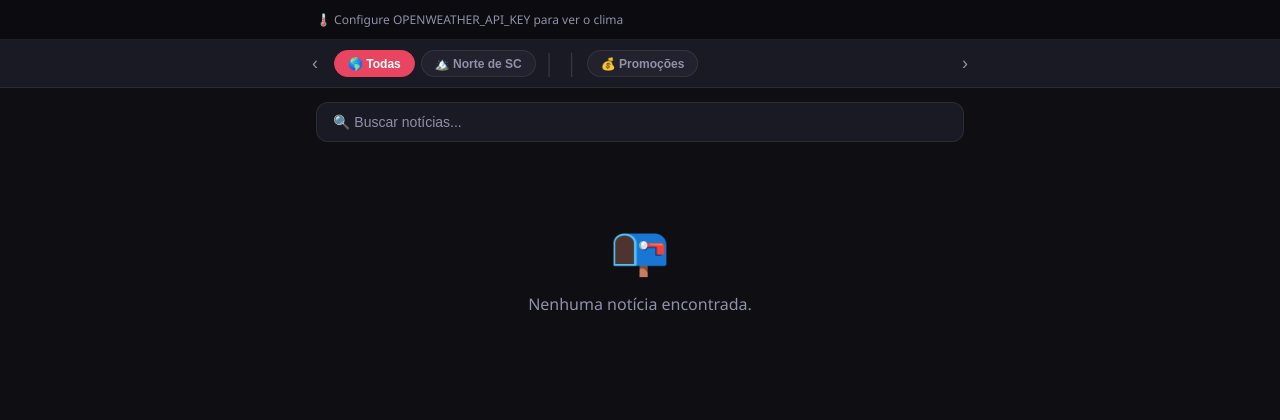
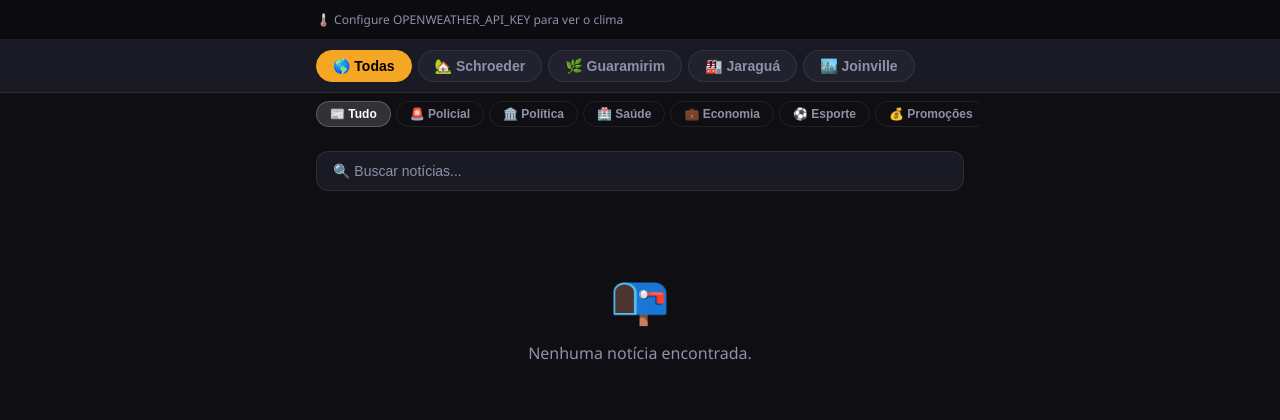
Before and after one commit to diogolessmann/radio-sc-news, a Flask app: page / in a window 1280 px wide. Shown: the part 63-483 px from the top of the page. Run offline with Flask 3, Linux system fonts and the light colour scheme; data that the repository does not hold is empty.

Commit message:
Implementa sistema de filtros 2 barras (cidade + categoria)
- Substitui barra única de filtros por 2 barras independentes:
  cidades no topo, categorias abaixo
- Suporte a filtro combinado cidade+categoria (ex: Saúde em Schroeder)
- Badges de contagem em cada aba via /api/counts
- Tema de cor na cats-bar muda conforme categoria ativa
- loadNews() agora usa activeCity/activeCat em vez de currentFilter
- Footer links migrados de setFilter() para setCity()/setCat()
- Esporte oculto de 'Todas' — só aparece quando selecionado

Co-Authored-By: Claude Sonnet 4.6 <noreply@anthropic.com>

```diff
--- a/app.py
+++ b/app.py
@@ -139,21 +139,17 @@ def api_news():
     where = ['n.active = 1']
     params = []
 
-    if region == 'norte':
-        placeholders = ','.join('?' * len(NORTE_SC_CITIES))
-        where.append(f'n.city IN ({placeholders})')
-        params.extend(NORTE_SC_CITIES)
-        # Futebol fora do filtro regional também
-        where.append("n.category != 'esporte'")
-    elif city:
+    # Filtro de cidade (independente)
+    if city:
         where.append('n.city = ?')
         params.append(city)
-        where.append("n.category != 'esporte'")
-    elif category:
+
+    # Filtro de categoria (independente — combina com cidade)
+    if category:
         where.append('n.category = ?')
         params.append(category)
     else:
-        # "Todas" — exclui futebol, que fica só na aba Esporte
+        # Esporte só aparece quando explicitamente selecionado
         where.append("n.category != 'esporte'")
 
     if search:
@@ -295,6 +291,23 @@ def api_deals():
     except Exception as e:
         logger.error(f"Erro ao buscar ofertas ML: {e}")
         return jsonify({'deals': [], 'cached': False})
+
+
+@app.route('/api/counts')
+def api_counts():
+    """Contagem de notícias por cidade e categoria para os badges."""
+    conn = get_db()
+    city_rows = conn.execute(
+        "SELECT city, COUNT(*) as n FROM news WHERE active=1 AND category != 'esporte' GROUP BY city"
+    ).fetchall()
+    cat_rows = conn.execute(
+        "SELECT category, COUNT(*) as n FROM news WHERE active=1 GROUP BY category"
+    ).fetchall()
+    conn.close()
+    return jsonify({
+        'cities': {r['city']: r['n'] for r in city_rows},
+        'categories': {r['category']: r['n'] for r in cat_rows}
+    })
 
 
 @app.route('/api/cities')
--- a/templates/index.html
+++ b/templates/index.html
@@ -308,49 +308,60 @@
   }
   .promo-relampago:hover { background: rgba(245,166,35,0.2); }
 
-  /* ── FILTERS ── */
-  .filters-bar {
+  /* ── CITIES BAR ── */
+  .cities-bar {
     background: var(--surface);
     border-bottom: 1px solid var(--border);
   }
-  .filters-wrapper {
+  .cities-inner {
     max-width: 680px;
     margin: 0 auto;
     display: flex;
-    align-items: center;
-  }
-  .filters-inner {
-    display: flex;
     gap: 6px;
+    padding: 10px 16px;
     overflow-x: auto;
     scrollbar-width: none;
-    padding: 10px 4px;
-    flex: 1;
-    scroll-behavior: smooth;
   }
-  .filters-inner::-webkit-scrollbar { display: none; }
-  .filters-arrow {
-    background: transparent;
-    border: none;
-    color: var(--text2);
-    width: 30px;
-    height: 30px;
-    border-radius: 50%;
-    display: flex;
-    align-items: center;
-    justify-content: center;
-    cursor: pointer;
-    flex-shrink: 0;
-    font-size: 18px;
-    transition: color 0.2s;
-  }
-  .filters-arrow:hover { color: var(--accent); }
-  .filter-btn {
+  .cities-inner::-webkit-scrollbar { display: none; }
+  .city-btn {
     white-space: nowrap;
     background: var(--surface2);
     border: 1px solid var(--border);
     color: var(--text2);
     border-radius: 20px;
+    padding: 7px 16px;
+    font-size: 14px;
+    font-weight: 700;
+    cursor: pointer;
+    transition: all 0.2s;
+    flex-shrink: 0;
+  }
+  .city-btn:hover { border-color: var(--accent2); color: var(--text); }
+  .city-btn.active { background: var(--accent2); border-color: var(--accent2); color: #000; font-weight: 800; }
+  .city-btn .count { font-size: 10px; opacity: 0.7; margin-left: 3px; }
+
+  /* ── CATEGORIES BAR ── */
+  .cats-bar {
+    background: var(--bg);
+    border-bottom: 2px solid transparent;
+    transition: border-color 0.3s;
+  }
+  .cats-inner {
+    max-width: 680px;
+    margin: 0 auto;
+    display: flex;
+    gap: 5px;
+    padding: 8px 16px;
+    overflow-x: auto;
+    scrollbar-width: none;
+  }
+  .cats-inner::-webkit-scrollbar { display: none; }
+  .cat-btn {
+    white-space: nowrap;
+    background: transparent;
+    border: 1px solid var(--border);
+    color: var(--text2);
+    border-radius: 16px;
     padding: 5px 13px;
     font-size: 12px;
     font-weight: 600;
@@ -358,12 +369,28 @@
     transition: all 0.2s;
     flex-shrink: 0;
   }
-  .filter-btn:hover { border-color: var(--accent); color: var(--text); }
-  .filter-btn.active {
-    background: var(--accent);
-    border-color: var(--accent);
-    color: #fff;
-  }
+  .cat-btn:hover { color: var(--text); border-color: rgba(255,255,255,0.2); }
+  .cat-btn .count { font-size: 10px; opacity: 0.65; margin-left: 2px; }
+  .cat-btn.active { color: #fff; }
+  .cat-btn[data-cat=""].active          { background: rgba(255,255,255,0.15); border-color: rgba(255,255,255,0.2); }
+  .cat-btn[data-cat="policial"].active  { background: #e74c3c; border-color: #e74c3c; }
+  .cat-btn[data-cat="politica"].active  { background: #9b59b6; border-color: #9b59b6; }
+  .cat-btn[data-cat="saude"].active     { background: #1abc9c; border-color: #1abc9c; }
+  .cat-btn[data-cat="economia"].active  { background: #e67e22; border-color: #e67e22; }
+  .cat-btn[data-cat="esporte"].active   { background: #27ae60; border-color: #27ae60; }
+  .cat-btn[data-cat="clima"].active     { background: #3498db; border-color: #3498db; }
+  .cat-btn[data-cat="cultura"].active   { background: #e91e8c; border-color: #e91e8c; }
+  .cat-btn[data-cat="promos"].active    { background: var(--accent2); border-color: var(--accent2); color: #000; }
+
+  /* Linha colorida na cats-bar conforme categoria ativa */
+  .cats-bar.theme-policial  { border-color: #e74c3c; }
+  .cats-bar.theme-politica  { border-color: #9b59b6; }
+  .cats-bar.theme-saude     { border-color: #1abc9c; }
+  .cats-bar.theme-economia  { border-color: #e67e22; }
+  .cats-bar.theme-esporte   { border-color: #27ae60; }
+  .cats-bar.theme-clima     { border-color: #3498db; }
+  .cats-bar.theme-cultura   { border-color: #e91e8c; }
+  .cats-bar.theme-promos    { border-color: var(--accent2); }
 
   /* ── SEARCH ── */
   .search-bar {
@@ -758,13 +785,27 @@
   <div class="deals-scroll" id="dealsScroll"></div>
 </div>
 
-<div class="filters-bar">
-  <div class="filters-wrapper">
-    <button class="filters-arrow" onclick="scrollFilters(-1)">‹</button>
-    <div class="filters-inner" id="filtersBar">
-      <button class="filter-btn active" data-type="all" onclick="setFilter('all','')">🌎 Todas</button>
-    </div>
-    <button class="filters-arrow" onclick="scrollFilters(1)">›</button>
+<!-- Barra de Cidades -->
+<div class="cities-bar">
+  <div class="cities-inner">
+    <button class="city-btn active" data-city="" onclick="setCity('')">🌎 Todas</button>
+    <button class="city-btn" data-city="Schroeder" onclick="setCity('Schroeder')">🏡 Schroeder</button>
+    <button class="city-btn" data-city="Guaramirim" onclick="setCity('Guaramirim')">🌿 Guaramirim</button>
+    <button class="city-btn" data-city="Jaraguá do Sul" onclick="setCity('Jaraguá do Sul')">🏭 Jaraguá</button>
+    <button class="city-btn" data-city="Joinville" onclick="setCity('Joinville')">🏙️ Joinville</button>
+  </div>
+</div>
+
+<!-- Barra de Categorias -->
+<div class="cats-bar" id="catsBar">
+  <div class="cats-inner">
+    <button class="cat-btn active" data-cat="" onclick="setCat('')">📰 Tudo</button>
+    <button class="cat-btn" data-cat="policial" onclick="setCat('policial')">🚨 Policial</button>
+    <button class="cat-btn" data-cat="politica" onclick="setCat('politica')">🏛️ Política</button>
+    <button class="cat-btn" data-cat="saude" onclick="setCat('saude')">🏥 Saúde</button>
+    <button class="cat-btn" data-cat="economia" onclick="setCat('economia')">💼 Economia</button>
+    <button class="cat-btn" data-cat="esporte" onclick="setCat('esporte')">⚽ Esporte</button>
+    <button class="cat-btn" data-cat="promos" onclick="setCat('promos')">💰 Promoções</button>
   </div>
 </div>
 
@@ -803,17 +844,17 @@
     <div class="footer-grid">
       <div class="footer-col">
         <h4>Cidades</h4>
-        <a onclick="setFilter('city','Schroeder');scrollToFeed()">🏡 Schroeder</a>
-        <a onclick="setFilter('city','Guaramirim');scrollToFeed()">🌿 Guaramirim</a>
-        <a onclick="setFilter('city','Jaraguá do Sul');scrollToFeed()">🏭 Jaraguá do Sul</a>
-        <a onclick="setFilter('city','Joinville');scrollToFeed()">🏙️ Joinville</a>
+        <a href="#" onclick="setCity('Schroeder');scrollToFeed();return false">🏡 Schroeder</a>
+        <a href="#" onclick="setCity('Guaramirim');scrollToFeed();return false">🌿 Guaramirim</a>
+        <a href="#" onclick="setCity('Jaraguá do Sul');scrollToFeed();return false">🏭 Jaraguá do Sul</a>
+        <a href="#" onclick="setCity('Joinville');scrollToFeed();return false">🏙️ Joinville</a>
       </div>
       <div class="footer-col">
         <h4>Categorias</h4>
-        <a onclick="setFilter('cat','policial');scrollToFeed()">🚨 Policial</a>
-        <a onclick="setFilter('cat','politica');scrollToFeed()">🏛️ Política</a>
-        <a onclick="setFilter('cat','esporte');scrollToFeed()">⚽ Esporte</a>
-        <a onclick="setFilter('cat','clima');scrollToFeed()">🌧️ Clima</a>
+        <a href="#" onclick="setCat('policial');scrollToFeed();return false">🚨 Policial</a>
+        <a href="#" onclick="setCat('politica');scrollToFeed();return false">🏛️ Política</a>
+        <a href="#" onclick="setCat('esporte');scrollToFeed();return false">⚽ Esporte</a>
+        <a href="#" onclick="setCat('clima');scrollToFeed();return false">🌧️ Clima</a>
       </div>
     </div>
     <div class="footer-bottom">
@@ -831,7 +872,8 @@ let currentPlayingId = null;
 let currentPage = 1;
 let isLoading = false;
 let hasMore = true;
-let currentFilter = { type: 'all', value: '' };
+let activeCity = '';   // '' = todas as cidades
+let activeCat  = '';   // '' = todas as categorias (excl. esporte)
 let searchQuery = '';
 let searchTimer = null;
 let adInsertEvery = 5;
@@ -858,7 +900,7 @@ const CITY_EMOJI = {
 window.addEventListener('DOMContentLoaded', async () => {
   loadWeather();
   loadDeals();
-  await loadFilterOptions();
+  loadCounts();
   await loadNews(1);
 });
 
@@ -910,69 +952,75 @@ async function loadDeals() {
   } catch(e) {}
 }
 
-function scrollFilters(dir) {
-  document.getElementById('filtersBar').scrollLeft += dir * 160;
-}
-
 function scrollToFeed() {
   document.getElementById('feed').scrollIntoView({ behavior: 'smooth' });
 }
 
-// ── FILTERS ──
-async function loadFilterOptions() {
+// ── COUNTS (badges nas abas) ──
+async function loadCounts() {
   try {
-    const [cities, cats] = await Promise.all([
-      fetch('/api/cities').then(r=>r.json()),
-      fetch('/api/categories').then(r=>r.json())
-    ]);
-    const CITY_ORDER = ['Schroeder','Guaramirim','Jaraguá do Sul','Joinville','Corupá','Blumenau','Florianópolis','Santa Catarina'];
-    const CAT_ORDER  = ['policial','politica','clima','saude','economia','esporte','cultura','local'];
-    const citySet = new Set(cities), catSet = new Set(cats);
-    const orderedCities = [...CITY_ORDER.filter(c=>citySet.has(c)), ...cities.filter(c=>!CITY_ORDER.includes(c)&&c!=='Brasil').sort()];
-    const orderedCats   = [...CAT_ORDER.filter(c=>catSet.has(c)),  ...cats.filter(c=>!CAT_ORDER.includes(c)&&c!=='geral').sort()];
-    const bar = document.getElementById('filtersBar');
-    bar.innerHTML = `<button class="filter-btn active" data-type="all" onclick="setFilter('all','')">🌎 Todas</button>`;
-    bar.innerHTML += `<button class="filter-btn" data-type="region" data-value="norte" onclick="setFilter('region','norte')">🏔️ Norte de SC</button>`;
-    orderedCities.forEach(c => {
-      bar.innerHTML += `<button class="filter-btn" data-type="city" data-value="${c}" onclick="setFilter('city','${c}')">${CITY_EMOJI[c]||'📍'} ${c}</button>`;
+    const data = await fetch('/api/counts').then(r => r.json());
+    // Badges nas cidades
+    document.querySelectorAll('.city-btn[data-city]').forEach(btn => {
+      const city = btn.dataset.city;
+      if (!city) return;
+      const n = data.cities[city];
+      if (n) btn.innerHTML += ` <span class="count">(${n})</span>`;
     });
-    bar.innerHTML += `<span style="color:rgba(255,255,255,0.12);font-size:20px;padding:0 2px;align-self:center;flex-shrink:0">│</span>`;
-    orderedCats.forEach(c => {
-      bar.innerHTML += `<button class="filter-btn" data-type="cat" data-value="${c}" onclick="setFilter('cat','${c}')">${CAT_LABELS[c]||c}</button>`;
+    // Badges nas categorias
+    document.querySelectorAll('.cat-btn[data-cat]').forEach(btn => {
+      const cat = btn.dataset.cat;
+      if (!cat || cat === 'promos') return;
+      const n = data.categories[cat];
+      if (n) btn.innerHTML += ` <span class="count">(${n})</span>`;
     });
-    bar.innerHTML += `<span style="color:rgba(255,255,255,0.12);font-size:20px;padding:0 2px;align-self:center;flex-shrink:0">│</span>`;
-    bar.innerHTML += `<button class="filter-btn" data-type="promos" onclick="setFilter('promos','')">💰 Promoções</button>`;
-  } catch(e) { console.error(e); }
+  } catch(e) {}
 }
 
-function setFilter(type, value) {
-  currentFilter = { type, value };
-  currentPage = 1; hasMore = true; adIndex = 0;
-  document.querySelectorAll('.filter-btn').forEach(b => {
-    b.classList.toggle('active',
-      (type==='all' && b.dataset.type==='all') ||
-      (b.dataset.type===type && b.dataset.value===value)
-    );
-  });
+// ── FILTROS: CIDADE ──
+function setCity(city) {
+  activeCity = city;
+  document.querySelectorAll('.city-btn').forEach(b =>
+    b.classList.toggle('active', b.dataset.city === city)
+  );
+  resetAndLoad();
+}
 
+// ── FILTROS: CATEGORIA ──
+function setCat(cat) {
   const feed = document.getElementById('feed');
-  const loadMoreBtn = document.getElementById('loadMoreBtn');
   const promosView = document.getElementById('promosView');
   const searchBar = document.querySelector('.search-bar');
+  const loadMoreBtn = document.getElementById('loadMoreBtn');
 
-  if (type === 'promos') {
+  document.querySelectorAll('.cat-btn').forEach(b =>
+    b.classList.toggle('active', b.dataset.cat === cat)
+  );
+
+  // Tema de cor na barra de categorias
+  const catsBar = document.getElementById('catsBar');
+  catsBar.className = 'cats-bar' + (cat && cat !== 'promos' ? ` theme-${cat}` : '');
+
+  if (cat === 'promos') {
+    activeCat = 'promos';
     feed.style.display = 'none';
     loadMoreBtn.style.display = 'none';
     searchBar.style.display = 'none';
     promosView.style.display = 'block';
     loadPromosView();
   } else {
+    activeCat = cat;
     feed.style.display = 'flex';
     searchBar.style.display = 'block';
     promosView.style.display = 'none';
-    feed.innerHTML = '<div class="spinner">Filtrando...</div>';
-    loadNews(1, true);
+    resetAndLoad();
   }
+}
+
+function resetAndLoad() {
+  currentPage = 1; hasMore = true; adIndex = 0;
+  document.getElementById('feed').innerHTML = '<div class="spinner">Filtrando...</div>';
+  loadNews(1, true);
 }
 
 function mlLink(path) {
@@ -1032,9 +1080,8 @@ async function loadNews(page=1, reset=false) {
   isLoading = true;
   document.getElementById('loadMoreBtn').disabled = true;
   const params = new URLSearchParams({ page, per_page: 10 });
-  if (currentFilter.type === 'city')   params.set('city', currentFilter.value);
-  if (currentFilter.type === 'cat')    params.set('category', currentFilter.value);
-  if (currentFilter.type === 'region') params.set('region', currentFilter.value);
+  if (activeCity) params.set('city', activeCity);
+  if (activeCat && activeCat !== 'promos') params.set('category', activeCat);
   if (searchQuery) params.set('q', searchQuery);
   try {
     const data = await fetch(`/api/news?${params}`).then(r=>r.json());
```
